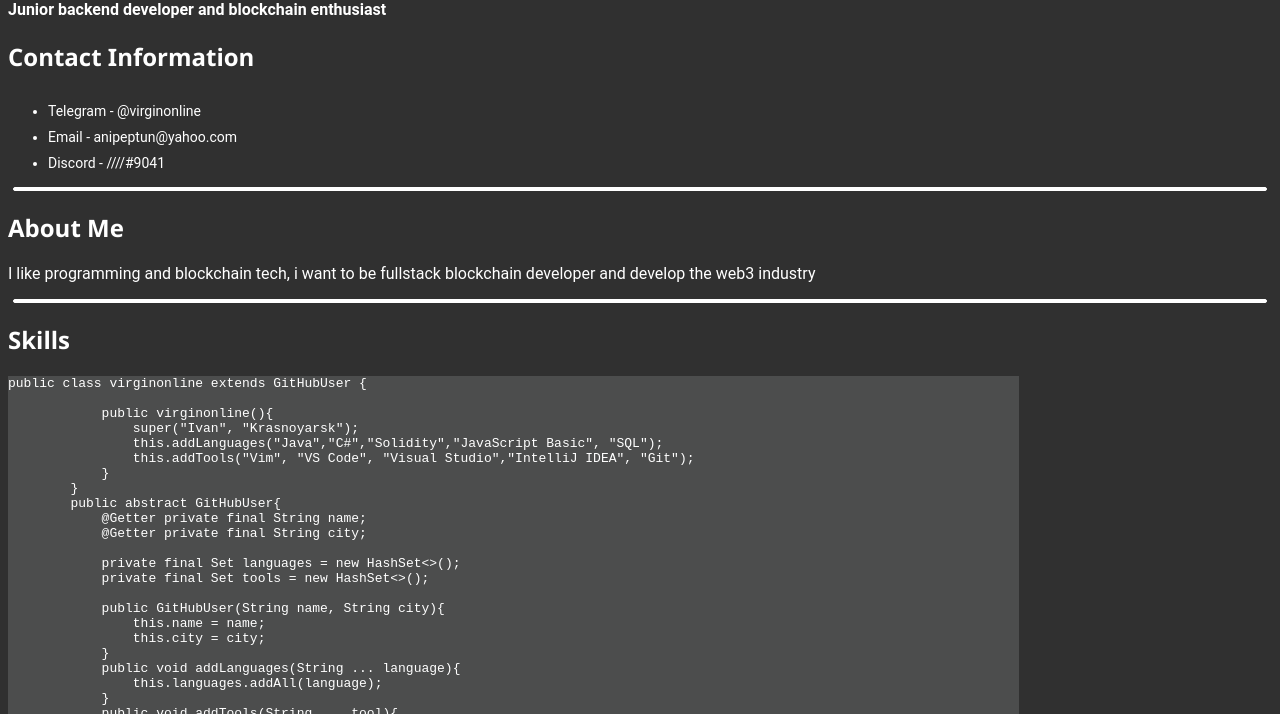
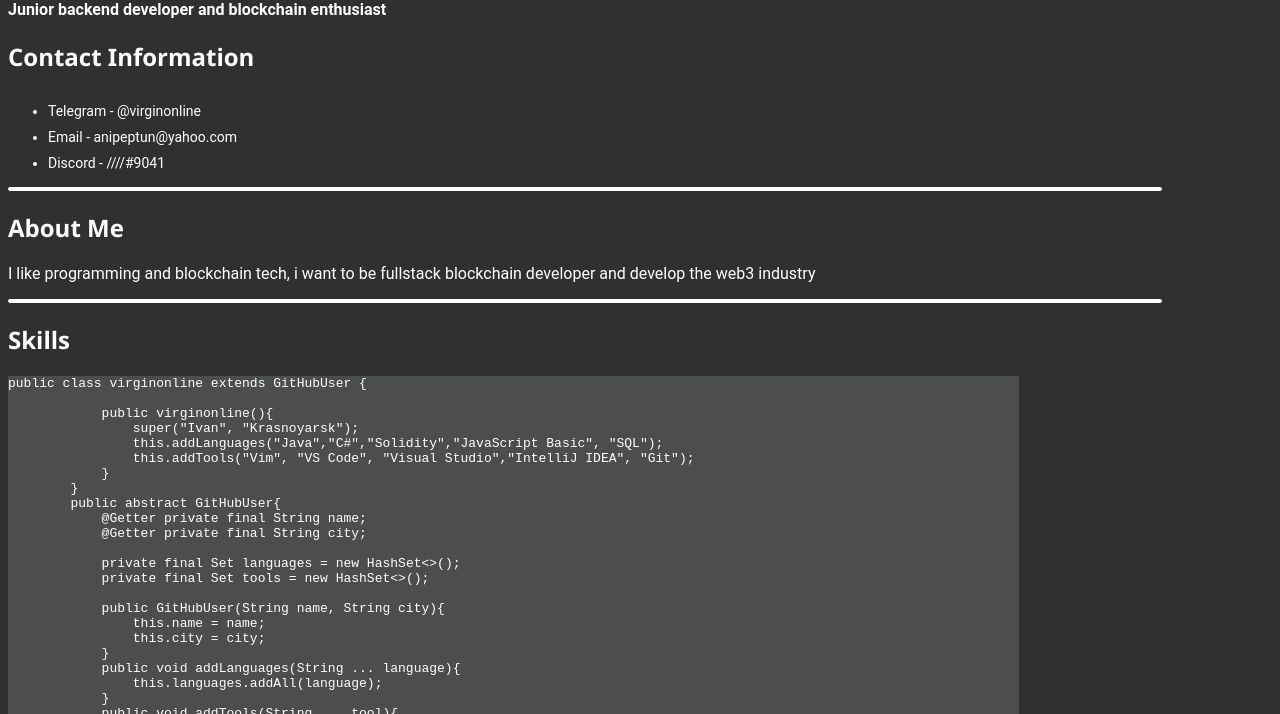
Before and after one commit to virginonline/rsschool-cv, a plain HTML site: page index.html in a window 1280 px wide. Shown: the part 86-800 px from the top of the page. Drawn offline with Linux system fonts and the light colour scheme.

Commit message:
refactor: change hr tag

```diff
--- a/styles/style.css
+++ b/styles/style.css
@@ -2,7 +2,7 @@ hr{
     height: 2px;
     border-radius: 7px 7px 7px 7px;
     border: 1px solid rgb(255, 255, 255);
-    width:99%;
+    margin-right: 110px;
     background: white;
 }
 pre,code{
```
